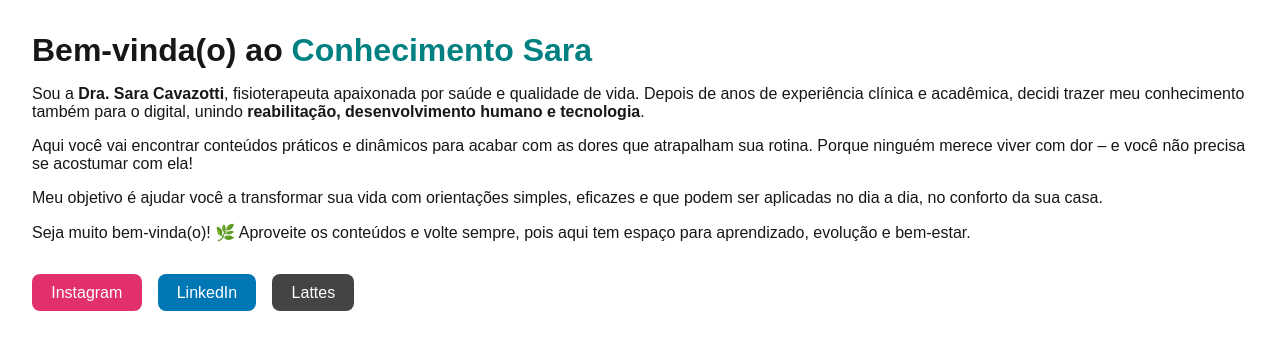
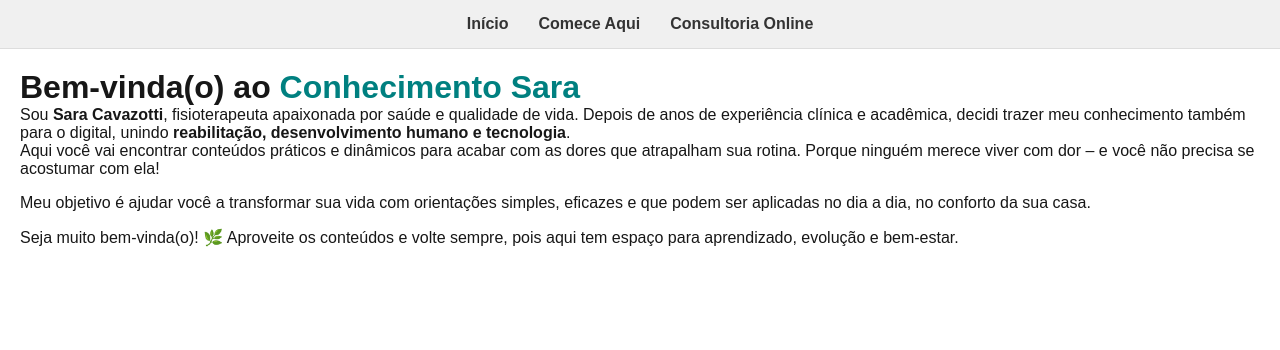
Before and after one commit to fisiosaracavazotti-wq/meu-app, a Next.js app: page / in a window 1280 px wide. Shown: the top 350 px of the page. Built offline with nearby package versions, Linux system fonts and the light colour scheme.

Commit message:
primeira versão do site

```diff
--- /dev/null
+++ b/src/components/Layout.js
@@ -0,0 +1,55 @@
+import Link from "next/link";
+
+export default function Layout({ children }) {
+  return (
+    <div>
+      {/* Barra de navegação */}
+      <nav
+        style={{
+          display: "flex",
+          justifyContent: "center",
+          gap: "30px",
+          padding: "15px 0",
+          backgroundColor: "#f0f0f0",
+          borderBottom: "1px solid #ddd",
+        }}
+      >
+        <Link href="/" style={{ textDecoration: "none", color: "#333" }}>
+          <span
+            style={{
+              cursor: "pointer",
+              fontWeight: "bold",
+            }}
+          >
+            Início
+          </span>
+        </Link>
+
+        <Link href="/comeca-aqui" style={{ textDecoration: "none", color: "#333" }}>
+          <span
+            style={{
+              cursor: "pointer",
+              fontWeight: "bold",
+            }}
+          >
+            Comece Aqui
+          </span>
+        </Link>
+
+        <Link href="/consultoria-online" style={{ textDecoration: "none", color: "#333" }}>
+          <span
+            style={{
+              cursor: "pointer",
+              fontWeight: "bold",
+            }}
+          >
+            Consultoria Online
+          </span>
+        </Link>
+      </nav>
+
+      {/* Conteúdo da página */}
+      <main style={{ padding: "20px" }}>{children}</main>
+    </div>
+  );
+}
--- a/src/pages/index.js
+++ b/src/pages/index.js
@@ -1,16 +1,16 @@
+import Layout from "../components/Layout";
+
 export default function Home() {
   return (
-    <main style={{ padding: "2rem", fontFamily: "Arial, sans-serif" }}>
-      <h1 style={{ fontSize: "2rem", marginBottom: "1rem" }}>
-        Bem-vinda(o) ao <span style={{ color: "#008080" }}>Conhecimento Sara</span>
-      </h1>
-
-      <p style={{ marginBottom: "1rem" }}>
-        Sou a <strong>Dra. Sara Cavazotti</strong>, fisioterapeuta apaixonada por saúde e
+    <Layout>
+      <h1>Bem-vinda(o) ao <span style={{ color: "teal" }}>Conhecimento Sara</span></h1>
+      <p>
+         Sou <strong>Sara Cavazotti</strong>, fisioterapeuta apaixonada por saúde e
         qualidade de vida. Depois de anos de experiência clínica e acadêmica,
         decidi trazer meu conhecimento também para o digital, unindo
         <strong> reabilitação, desenvolvimento humano e tecnologia</strong>.
       </p>
+
 
       <p style={{ marginBottom: "1rem" }}>
         Aqui você vai encontrar conteúdos práticos e dinâmicos para acabar com as dores
@@ -28,53 +28,7 @@ export default function Home() {
         Aproveite os conteúdos e volte sempre, pois aqui tem espaço para aprendizado,
         evolução e bem-estar.
       </p>
-
-      <div style={{ display: "flex", gap: "1rem" }}>
-        <a
-          href="https://instagram.com/saracavazotti_fisioterapeuta"
-          target="_blank"
-          rel="noopener noreferrer"
-          style={{
-            padding: "0.6rem 1.2rem",
-            backgroundColor: "#E1306C",
-            color: "white",
-            borderRadius: "8px",
-            textDecoration: "none",
-          }}
-        >
-          Instagram
-        </a>
-
-        <a
-          href="https://www.linkedin.com/in/sara-cavazotti-64023250"
-          target="_blank"
-          rel="noopener noreferrer"
-          style={{
-            padding: "0.6rem 1.2rem",
-            backgroundColor: "#0077B5",
-            color: "white",
-            borderRadius: "8px",
-            textDecoration: "none",
-          }}
-        >
-          LinkedIn
-        </a>
-
-        <a
-          href="http://lattes.cnpq.br/8548083445583490"
-          target="_blank"
-          rel="noopener noreferrer"
-          style={{
-            padding: "0.6rem 1.2rem",
-            backgroundColor: "#444",
-            color: "white",
-            borderRadius: "8px",
-            textDecoration: "none",
-          }}
-        >
-          Lattes
-        </a>
-      </div>
-    </main>
+      {/* resto do conteúdo da home */}
+    </Layout>
   );
 }
```
Also changed, not shown: src/pages/comeca-aqui.js (added, +13 -0 lines), src/pages/consultoria-online.js (added, +14 -0 lines).
